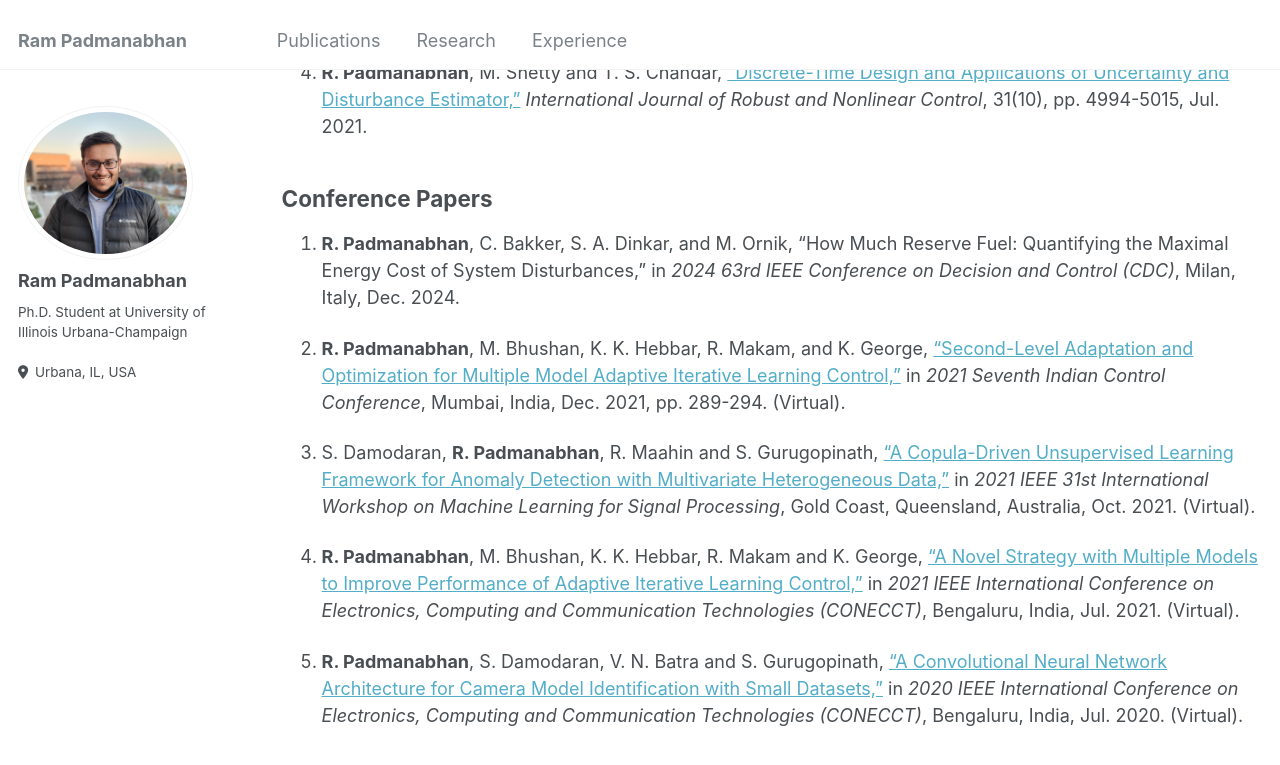
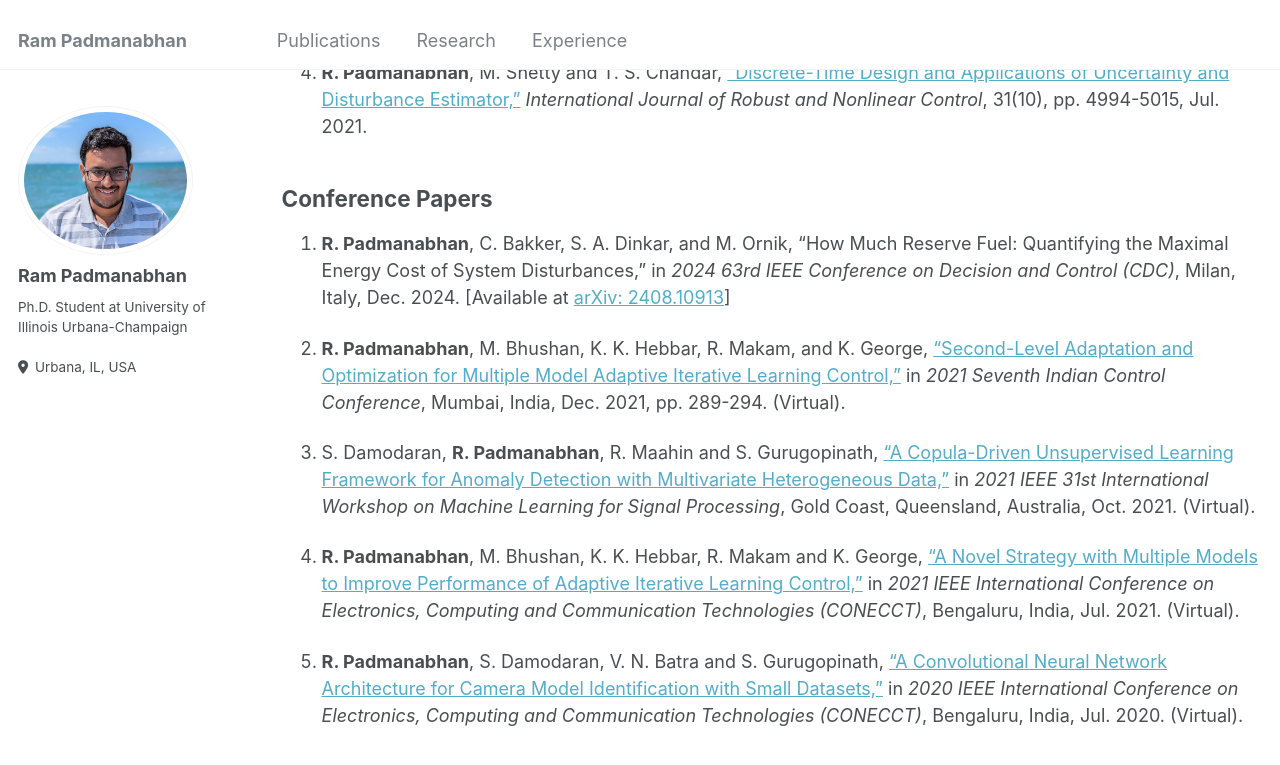
Before and after one commit to ram-p/ram-p.github.io, a Jekyll site: the page built from _pages/publications.md, in a window 1280 px wide and 900 px high, scrolled down 423 px. Shown: the top 765 px of the window. Built offline with Jekyll 4.4.1, drawn with Linux system fonts in a browser that asks for light colours.

```diff
--- a/_pages/publications.md
+++ b/_pages/publications.md
@@ -17,7 +17,7 @@ Journal Articles
 
 Conference Papers
 ------
-1. **R. Padmanabhan**, C. Bakker, S. A. Dinkar, and M. Ornik, "How Much Reserve Fuel: Quantifying the Maximal Energy Cost of System Disturbances," in _2024 63rd IEEE Conference on Decision and Control (CDC)_, Milan, Italy, Dec. 2024.
+1. **R. Padmanabhan**, C. Bakker, S. A. Dinkar, and M. Ornik, "How Much Reserve Fuel: Quantifying the Maximal Energy Cost of System Disturbances," in _2024 63rd IEEE Conference on Decision and Control (CDC)_, Milan, Italy, Dec. 2024. \[Available at [arXiv: 2408.10913](https://arxiv.org/abs/2408.10913)\]
 
 1. **R. Padmanabhan**, M. Bhushan, K. K. Hebbar, R. Makam, and K. George, ["Second-Level Adaptation and Optimization for Multiple Model Adaptive Iterative Learning Control,"](https://ieeexplore.ieee.org/abstract/document/9703125) in _2021 Seventh Indian Control Conference_, Mumbai, India, Dec. 2021, pp. 289-294. (Virtual).
 
```
Also changed, not shown: images/Profile.jpeg, images/Profile2.jpeg (added), 1 other file.
